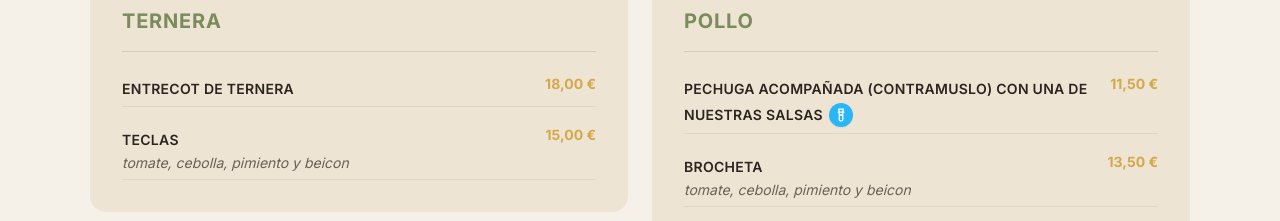
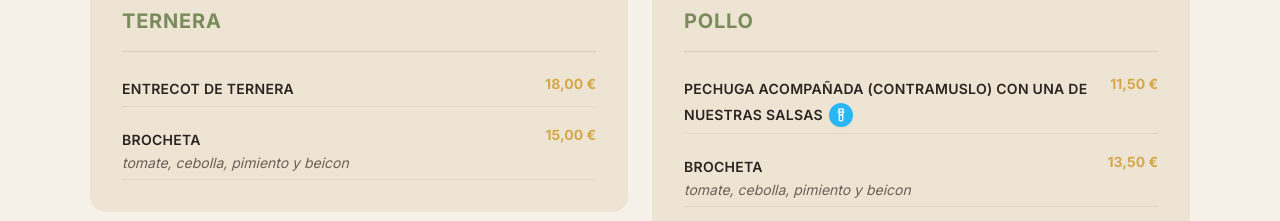
Before and after one commit to AlejandroEspinosaLeal/pizzeriaroche, a React (Vite) app: page / in a window 1280 px wide. Shown: the part 3700-3921 px from the top of the page. Built offline with nearby package versions, Linux system fonts and the light colour scheme; the HTML template or start-up script is replaced by a standard one.

Commit message:
fix: cambiar TECLAS por BROCHETA en sección de Ternera

```diff
--- a/app/src/sections/CarnesSection.tsx
+++ b/app/src/sections/CarnesSection.tsx
@@ -4,7 +4,7 @@ import { AllergenBadges } from '../components/AllergenBadge'
 
 const ternera = [
   { name: 'ENTRECOT DE TERNERA', price: '18,00 €', allergens: [] },
-  { name: 'TECLAS', desc: 'tomate, cebolla, pimiento y beicon', price: '15,00 €', allergens: [] },
+  { name: 'BROCHETA', desc: 'tomate, cebolla, pimiento y beicon', price: '15,00 €', allergens: [] },
 ]
 
 const cerdo = [
--- a/src/sections/CarnesSection.tsx
+++ b/src/sections/CarnesSection.tsx
@@ -4,7 +4,7 @@ import { AllergenBadges } from '../components/AllergenBadge'
 
 const ternera = [
   { name: 'ENTRECOT DE TERNERA', price: '18,00 €', allergens: [] },
-  { name: 'TECLAS', desc: 'tomate, cebolla, pimiento y beicon', price: '15,00 €', allergens: [] },
+  { name: 'BROCHETA', desc: 'tomate, cebolla, pimiento y beicon', price: '15,00 €', allergens: [] },
 ]
 
 const cerdo = [
```
